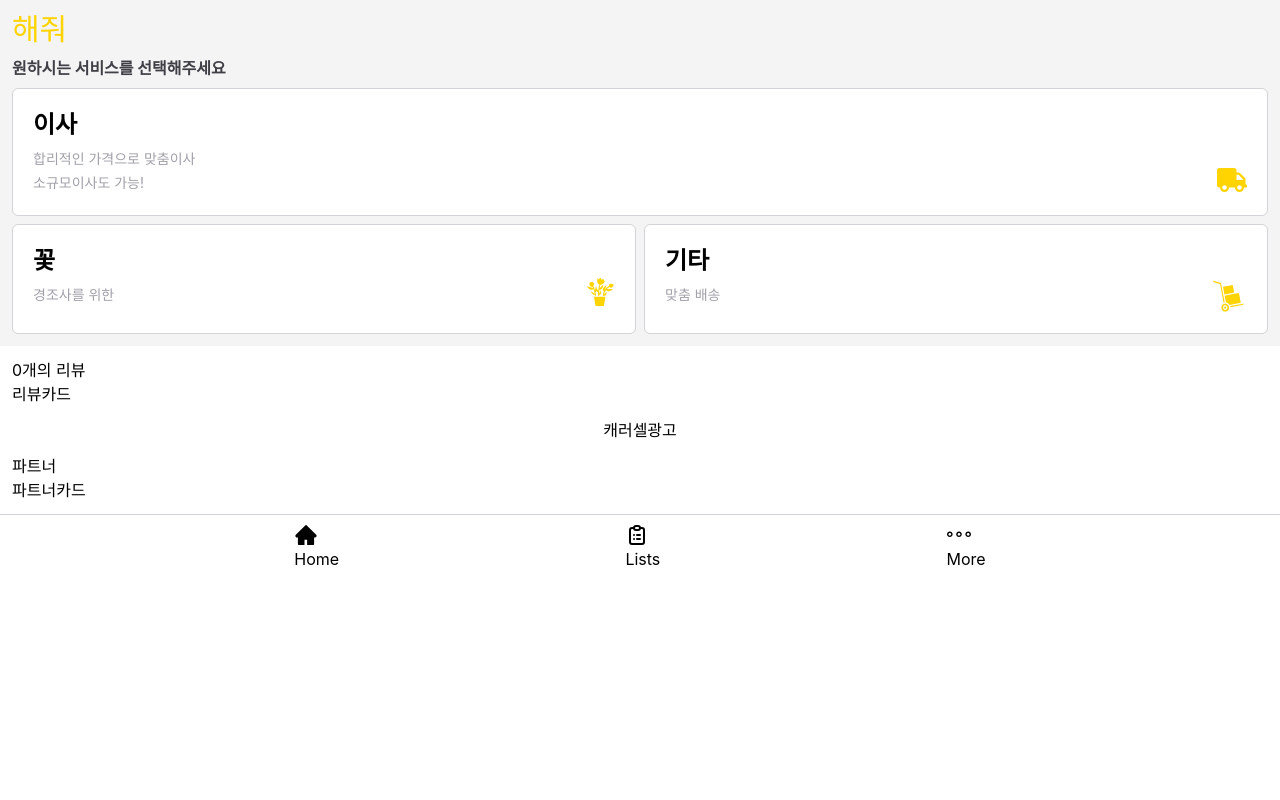
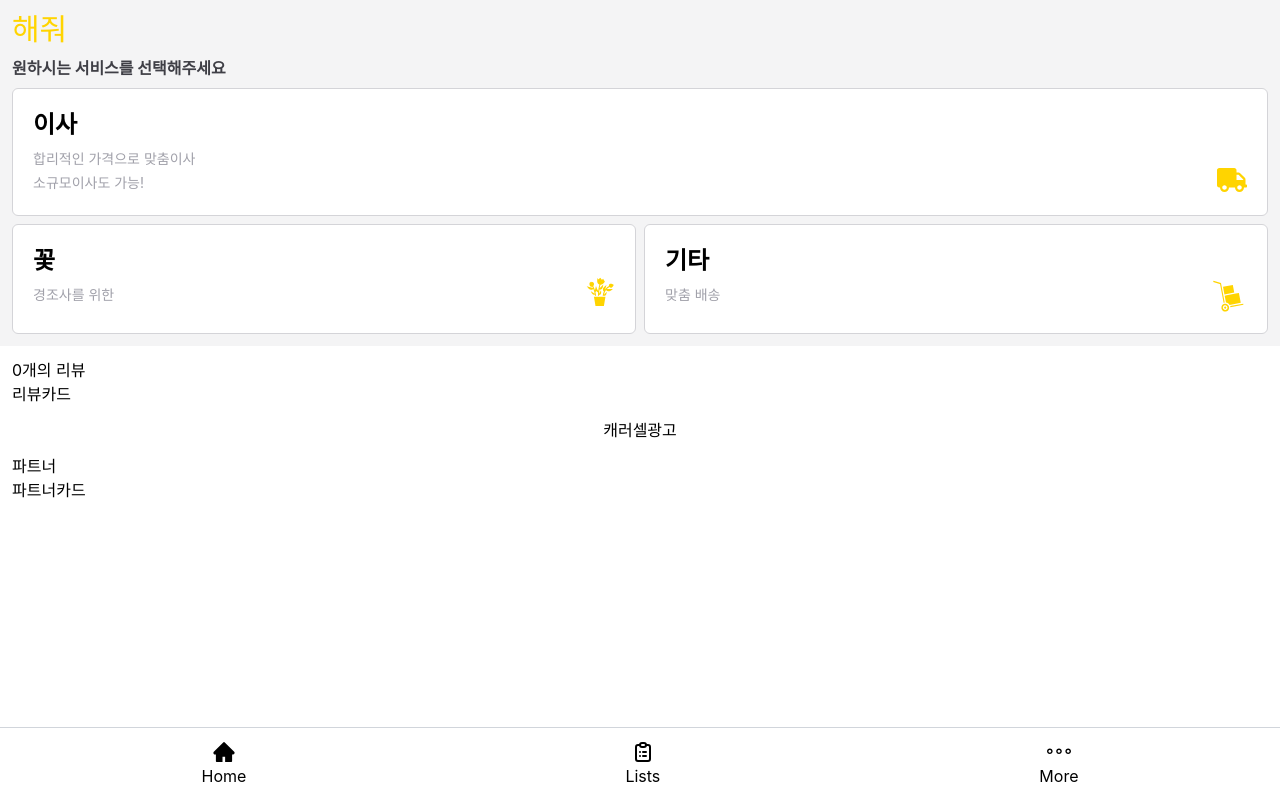
Before and after one commit to haejwo/haejwo-react-frontend, a React (Create React App) app: page / in a window 1280 px wide. Built offline with nearby package versions, Linux system fonts and the light colour scheme; a web font is replaced by a local one.

Commit message:
chore: remove button tag and styled

```diff
--- a/src/components/Navbar/Navbar.jsx
+++ b/src/components/Navbar/Navbar.jsx
@@ -12,25 +12,21 @@ export default function Navbar() {
     }
 
     return (
-        <nav className='flex justify-evenly border-t border-gray-300 p-2 bottom-0'>
-            <Link to='/' className='flex flex-col items-center'>
-                <button onClick={() => handleToggle('tabHome')} id='tabHome'>
+        <nav className='w-screen fixed bottom-0'>
+            <div className='flex justify-around border-t border-gray-300 p-3'>
+                <Link to='/' className='flex flex-col items-center' onClick={() => handleToggle('tabHome')}>
                     <div className='text-2xl'>{tabMenu === 'tabHome' ? <AiFillHome/> : <AiOutlineHome/>}</div>
                     <div>Home</div>
-                </button>
                 </Link>
-            <Link to='/login' className='flex flex-col items-center'>
-                <button onClick={() => handleToggle('tabList')} id='tabList'>
+                <Link to='/login' className='flex flex-col items-center' onClick={() => handleToggle('tabList')}>
                     <div className='text-2xl'>{tabMenu === 'tabList' ? <HiClipboardList/> : <HiOutlineClipboardList/>}</div>
                     <div>Lists</div>
-                </button>
                 </Link>
-            <Link to='/profile' className='flex flex-col items-center'>
-                <button onClick={() => handleToggle('tabMore')} id='tabMore'>
+                <Link to='/profile' className='flex flex-col items-center' onClick={() => handleToggle('tabMore')}>
                       <div className='text-2xl'>{tabMenu === 'tabMore' ? <TfiMoreAlt/> : <TfiMore/>}</div>
                       <div>More</div>
-                </button>
                 </Link>
+            </div>
         </nav>
     );
 }
```
Lines whose indentation alone changed are shown as unchanged.
